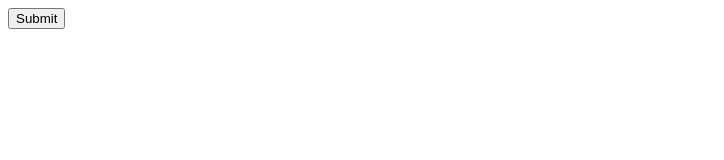
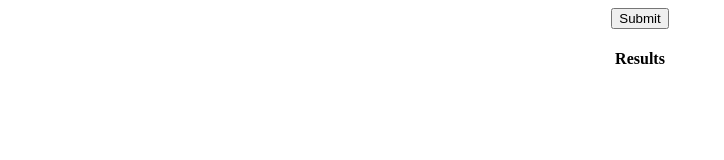
Before and after one commit to lauras5/UNIChat, a website: page public/admin.html in a window 1280 px wide. Shown: the whole page, without its empty margins (0-724 px from the left). Drawn offline with Linux system fonts and the light colour scheme.

Commit message:
added class

```diff
--- a/public/admin.html
+++ b/public/admin.html
@@ -7,7 +7,11 @@
     <title>Document</title>
 </head>
 <body>
-    <button class="submitBtn">Submit</button>
-    <div class="results"></div>
+    <center>
+        <button class="submitBtn">Submit</button>
+        <div class="results">
+            <h4 class="posts">Results</h4>
+        </div>
+    </center>
 </body>
 </html>
```
